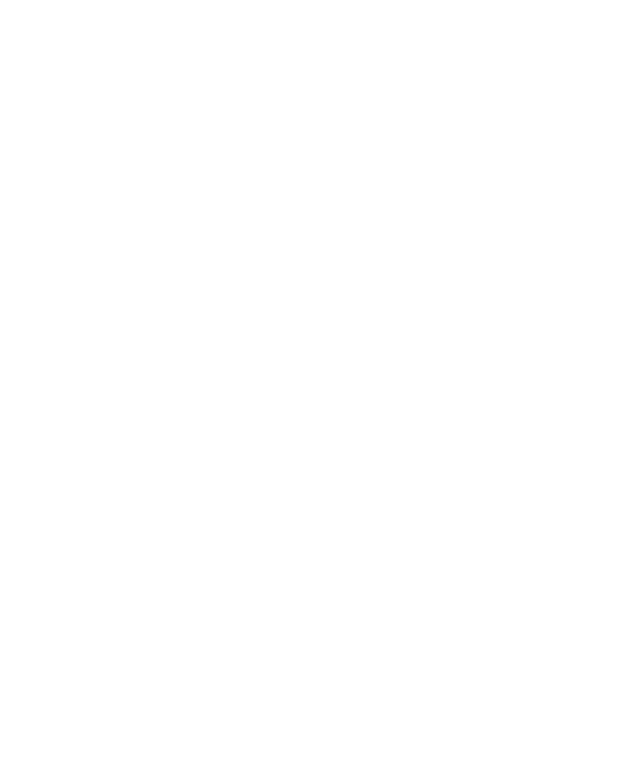
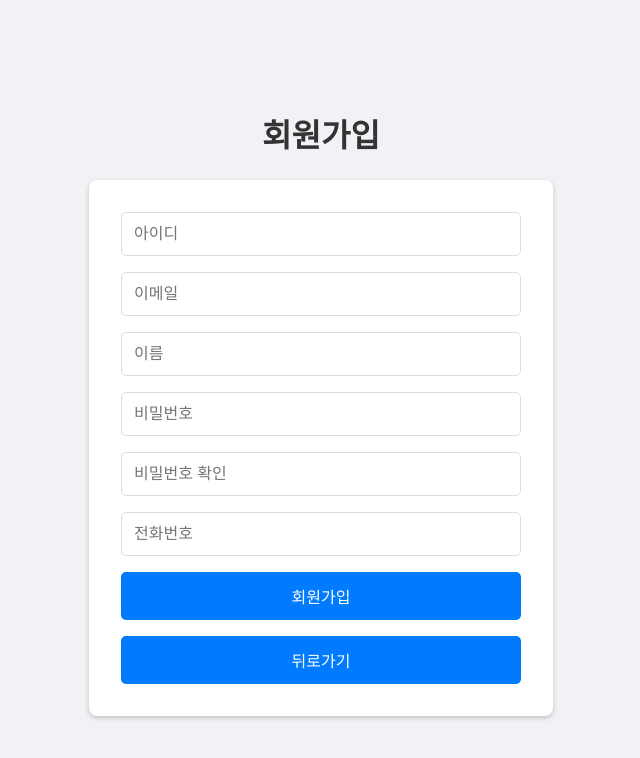
Before and after one commit to 2024Nagoya/cafe_nagoya, a React (Create React App) app in the folder src/main/front/: page /api/auth/signup in a window 1280 px wide. Before the commit this address had no page. Shown: the top 758 px of the page, without its empty margins (319-959 px from the left). Built offline with nearby package versions, Linux system fonts and the light colour scheme.

Commit message:
modify signup

```diff
--- a/src/main/front/src/App.js
+++ b/src/main/front/src/App.js
@@ -8,7 +8,7 @@ function App() {
        <Router>
            <Routes>
                <Route path="/" element={<MainScreenForm />} />
-               <Route path="/signup" element={<SignUpForm />} />
+               <Route path="/api/auth/signup" element={<SignUpForm />} />
            </Routes>
        </Router>
     );
--- a/src/main/front/src/components/MainScreenForm.js
+++ b/src/main/front/src/components/MainScreenForm.js
@@ -7,7 +7,7 @@ function MainScreenForm() {
     const navigate = useNavigate();
 
     const handleSignUp = () => {
-        navigate('/signup');
+        navigate('/api/auth/signup');
     };
 
     return (
--- a/src/main/front/src/components/SignUpForm.js
+++ b/src/main/front/src/components/SignUpForm.js
@@ -27,11 +27,19 @@ function SignUpForm() {
         e.preventDefault();
         try {
             const response = await signUp(formData); // signUp 함수 호출
-            console.log('회원가입 성공:', response);
-            // 성공 처리 로직 추가
+            if (response.data.success) {
+                console.log('회원가입 성공:', response.data);
+                alert(response.data.message); // 성공 메시지 출력
+                navigate('/'); // 성공 시 이동
+            } else {
+                console.error('회원가입 실패:', response.data);
+                alert(response.data.message); // 실패 메시지 출력
+                navigate('/'); // 실패 시 이동
+            }
         } catch (error) {
             console.error('회원가입 실패:', error);
-            // 실패 처리 로직 추가
+            alert('회원가입에 실패했습니다!');
+            navigate('/'); // 실패 시 이동
         }
     }
 
@@ -92,9 +100,8 @@ function SignUpForm() {
                     placeholder="전화번호"
                     className="signup-input"
                 />
-                <button type="submit" className="signup-button">가입하기</button>
+                <button type="submit" className="signup-button">회원가입</button>
                 <button type="button" className="back-button" onClick={() => navigate('/')}>뒤로가기</button>
-                <button type="submit" className="signup-button">회원가입</button>
             </form>
         </div>
     );
```
Also changed, not shown: 2 other files (tests, documents, lock files or other folders).
